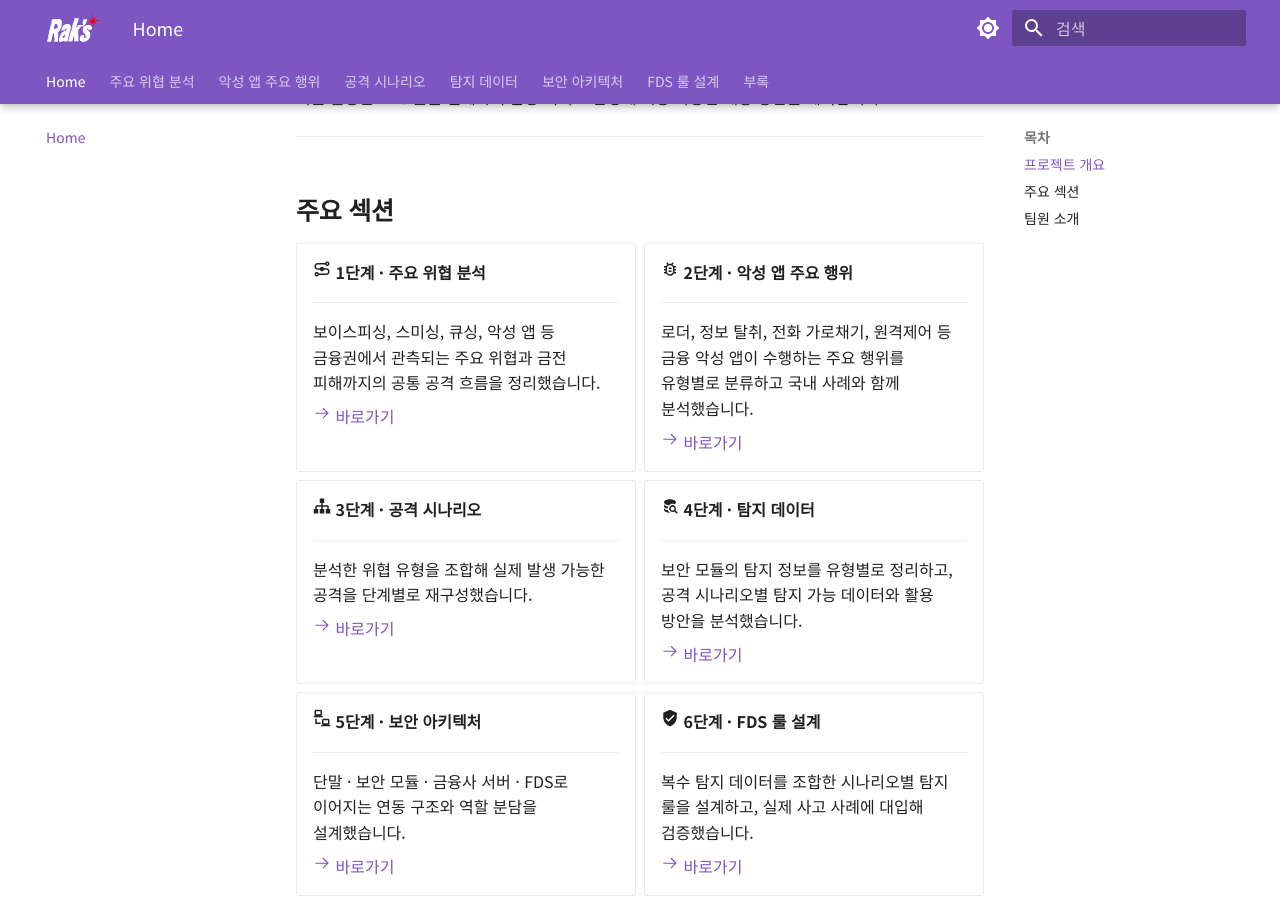
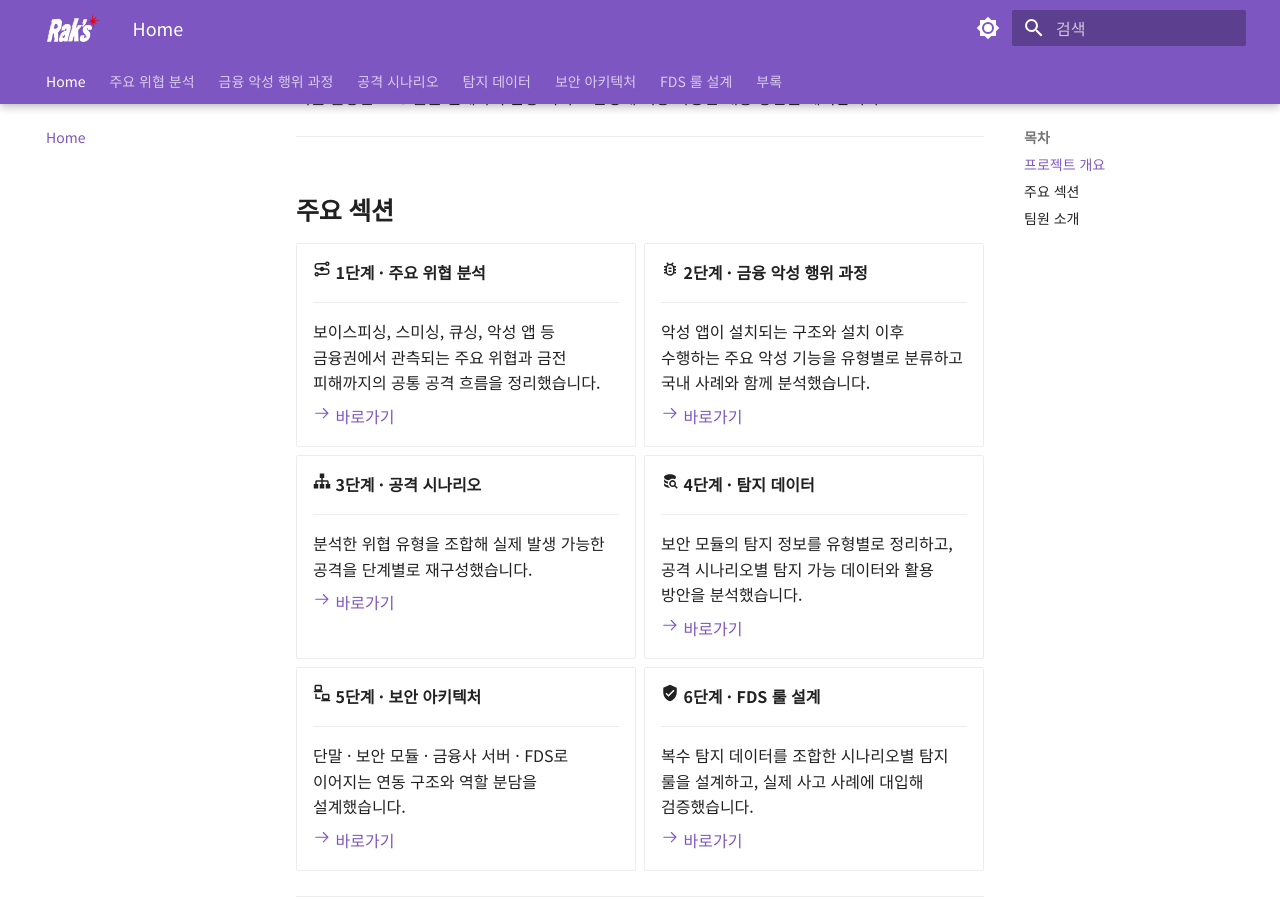
Before and after one commit to Rakkk-s/mobile-security-fds-docs, an MkDocs documentation site: the page built from docs/index.md, in a window 1280 px wide and 900 px high, scrolled down 560 px. Built offline with MkDocs 1.6.1 and Material for MkDocs 9.7.7, drawn with Linux system fonts in a browser that asks for light colours.

Commit message:
fix: 악성앱 설치 구조와 기능을 목차 분리

```diff
--- a/docs/index.md
+++ b/docs/index.md
@@ -29,12 +29,12 @@
 
     [:octicons-arrow-right-24: 바로가기](./00-flow/entry-01-voicephishing.md)
 
--   :material-bug-outline: **2단계 · 악성 앱 주요 행위**
+-   :material-bug-outline: **2단계 · 금융 악성 행위 과정**
 
     ---
 
-    로더, 정보 탈취, 전화 가로채기, 원격제어 등
-    금융 악성 앱이 수행하는 주요 행위를 유형별로 분류하고 국내 사례와 함께 분석했습니다.
+    악성 앱이 설치되는 구조와 설치 이후 수행하는 주요 악성 기능을
+    유형별로 분류하고 국내 사례와 함께 분석했습니다.
 
     [:octicons-arrow-right-24: 바로가기](./01-threat/type-01-loader.md)
 
--- a/mkdocs.yml
+++ b/mkdocs.yml
@@ -89,12 +89,14 @@ nav:
       - "큐싱": 00-flow/entry-03-qshing.md
       - "악성 앱": 00-flow/entry-04-malapp.md
       - "공격 흐름": 00-flow/overview.md
-  - 악성 앱 주요 행위:
-      - "로더·드로퍼·다운로더형": 01-threat/type-01-loader.md
-      - "개인·단말정보 탈취형": 01-threat/type-02-deviceinfo.md
-      - "금융·인증정보 탈취형": 01-threat/type-03-credential.md
-      - "통화·문자 제어형": 01-threat/type-04-callcontrol.md
-      - "원격제어·화면감시형": 01-threat/type-05-remotecontrol.md
+  - 금융 악성 행위 과정:
+      - 악성 앱 설치 구조:
+          - "로더·드로퍼·다운로더형": 01-threat/type-01-loader.md
+      - 주요 악성 기능:
+          - "개인·단말정보 탈취형": 01-threat/type-02-deviceinfo.md
+          - "금융·인증정보 탈취형": 01-threat/type-03-credential.md
+          - "통화·문자 제어형": 01-threat/type-04-callcontrol.md
+          - "원격제어·화면감시형": 01-threat/type-05-remotecontrol.md
   - 공격 시나리오:
       - "카드사 부정결제 취소": 02-scenario/scenario-01-card-cancel.md
       - "기관 사칭 전화 가로채기": 02-scenario/scenario-02-forcecall.md
@@ -108,7 +110,8 @@ nav:
       - "탐지 데이터 분포 분석": 03-detection/dataset-analysis.md
       - "수집 한계와 대체 신호": 03-detection/limitations.md
   - 보안 아키텍처:
-      - "모바일 보안 구조 및 아키텍처": 04-architecture/module-integration.md
+      - "모듈 연동 구조": 04-architecture/module-integration.md
+      - "데이터 흐름과 역할 분담": 04-architecture/data-flow.md
   - FDS 룰 설계:
       - "룰 설계 원칙": 05-fds-rule/principles.md
       - "룰 정의서": 05-fds-rule/rule-catalog.md
```
